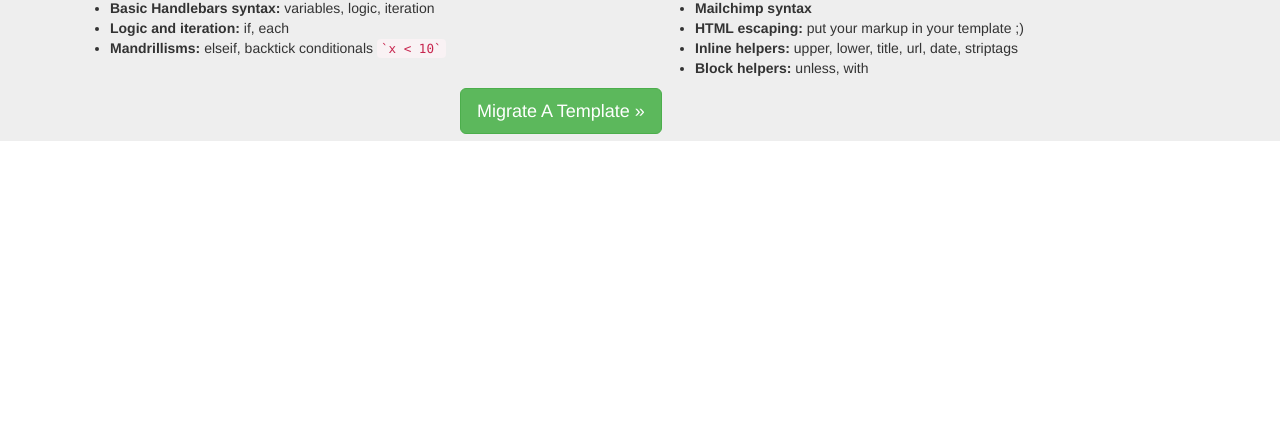
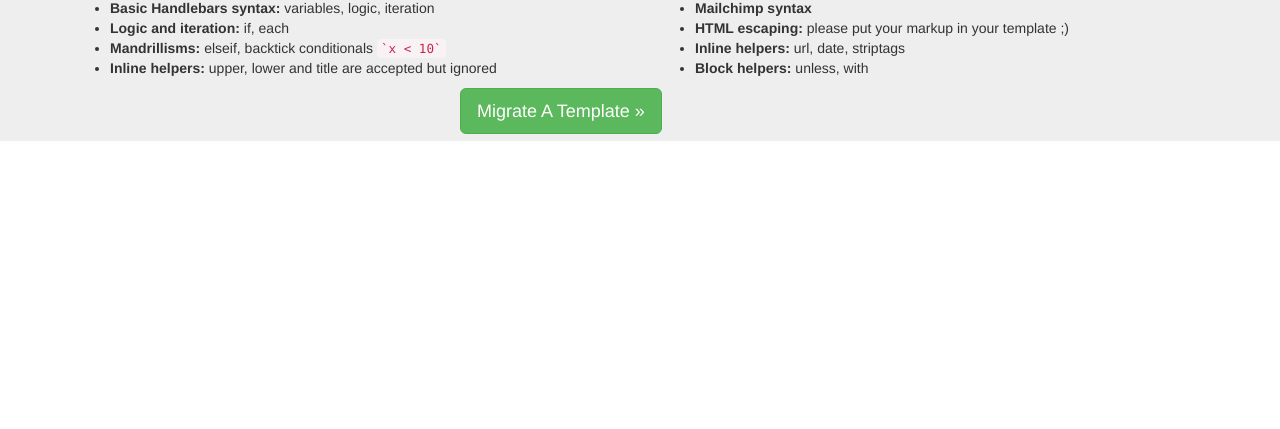
Before and after one commit to SparkPost/mandrill-sparkpost-templates, a website: page static/index.html in a window 1280 px wide. Shown: the part 371-800 px from the top of the page. Drawn offline with nearby package versions, Linux system fonts and the light colour scheme.

Commit message:
Updated feature bullets to include inline helpers

```diff
--- a/static/index.html
+++ b/static/index.html
@@ -45,14 +45,15 @@
               <li><strong>Basic Handlebars syntax:</strong> variables, logic, iteration</li>
               <li><strong>Logic and iteration:</strong> if, each</li>
               <li><strong>Mandrillisms:</strong> elseif, backtick conditionals <code>`x &lt; 10`</code></li>
+              <li><strong>Inline helpers:</strong> upper, lower and title are accepted but ignored</li>
             </ul>
           </div>
           <div class="col-md-6">
             <h2 class="bad">Unsupported Features</h2>
             <ul>
               <li><strong>Mailchimp syntax</strong></li>
-              <li><strong>HTML escaping:</strong> put your markup in your template ;)</li>
-              <li><strong>Inline helpers:</strong> upper, lower, title, url, date, striptags</li>
+              <li><strong>HTML escaping:</strong> please put your markup in your template ;)</li>
+              <li><strong>Inline helpers:</strong> url, date, striptags</li>
               <li><strong>Block helpers:</strong> unless, with</li>
             </ul>
           </div>
```
